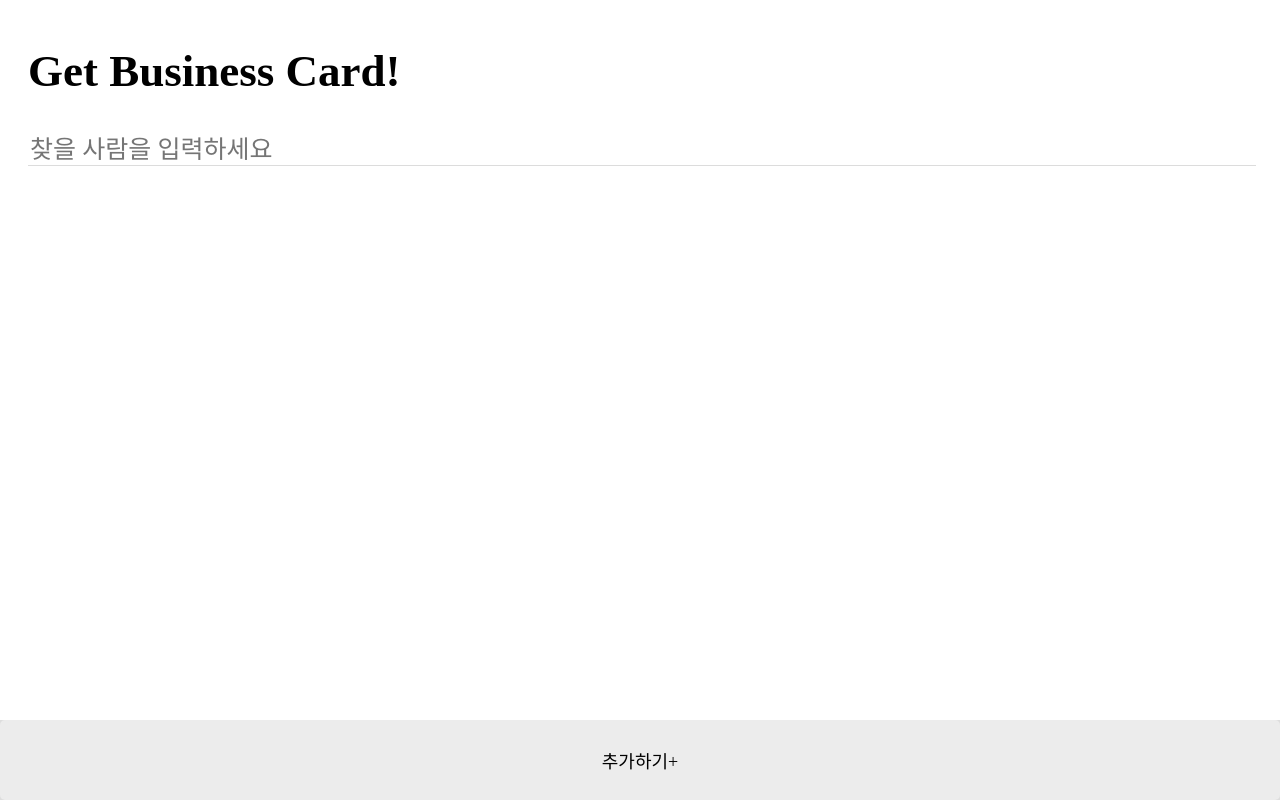
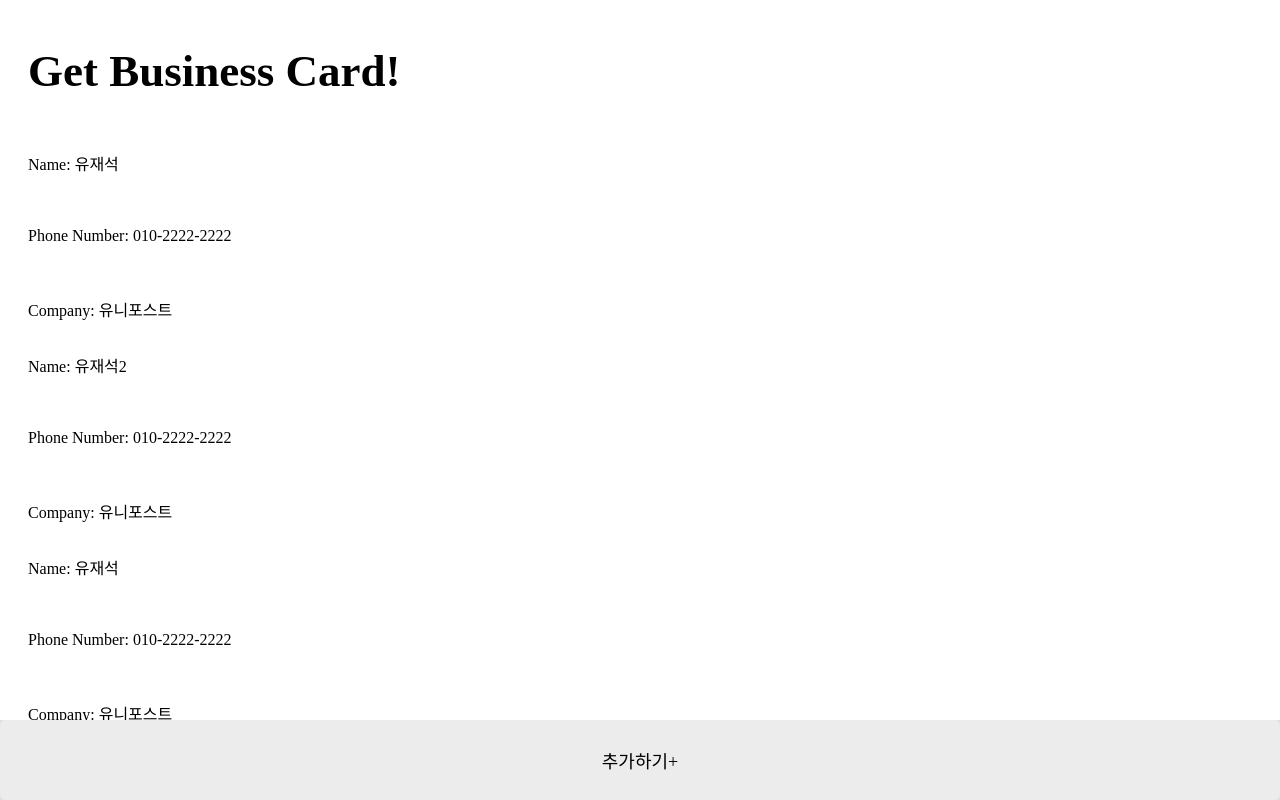
Before and after one commit to yoo94/bcard-pwa, a React (Vite) app: page / in a window 1280 px wide. Built offline with nearby package versions, Linux system fonts and the light colour scheme; a web font is replaced by a local one.

Commit message:
mock data 생성

```diff
--- a/src/App.tsx
+++ b/src/App.tsx
@@ -12,7 +12,7 @@ function App() {
       <Routes>
         <Route path="/" element={<Home />} />
         <Route path="/new" element={<New />} />
-        <Route path="/diary/:id" element={<BusinessCard />} />
+        <Route path="/businesscard/:id" element={<BusinessCard />} />
         <Route path="/edit/:id" element={<Edit />} />
         <Route path="*" element={<NotFound />} />
       </Routes>
--- a/src/component/BCardList.tsx
+++ b/src/component/BCardList.tsx
@@ -1,20 +1,28 @@
 import "./BCardList.css"
-// import { useState } from 'react'
 
-const BCardList =()=>{
+export interface BCardListObj {
+    id: number,
+    name: string,
+    hpNum: string,
+    company: string
+}
 
-    // const [search,setSearch] = useState("");
+interface BCardListProps {
+    data: BCardListObj[];
+}
 
-    return(
-        <div className="BCardList">
-            <input
-            className="SearchBar"
-            placeholder="찾을 사람을 입력하세요"
-            // value={search}
-            onChange={()=>{}}
-            />
+const BCardList: React.FC<BCardListProps> = ({ data }) => {
+    return (
+        <div>
+            {data.map(card => (
+                <div className={"BCardList"} key={card.id}>
+                    <p>Name: {card.name}</p>
+                    <p>Phone Number: {card.hpNum}</p>
+                    <p>Company: {card.company}</p>
+                </div>
+            ))}
         </div>
-    )
+    );
 }
 
 export default BCardList;
--- a/src/pages/Home.tsx
+++ b/src/pages/Home.tsx
@@ -1,13 +1,42 @@
 import Header from "../component/Header"
 import BCardList from "../component/BCardList";
 import Footer from "../component/Footer"
+
+export interface BCardListObj {
+    id: number,
+    name: string,
+    hpNum: string,
+    company: string
+}
+
+
 const Home = () => {
+
+    const mokData: BCardListObj[] = [
+        {
+            id: 0,
+            name: "유재석",
+            hpNum: "010-2222-2222",
+            company: "유니포스트"
+        },
+        {
+            id: 1,
+            name: "유재석2",
+            hpNum: "010-2222-2222",
+            company: "유니포스트"
+        },
+        {
+            id: 2,
+            name: "유재석",
+            hpNum: "010-2222-2222",
+            company: "유니포스트"
+        },
+
+    ]
     return (
         <div>
-            <Header
-                title={"Get  Business Card!"}
-            />
-            <BCardList />
+            <Header title={"Get  Business Card!"} />
+            <BCardList data={mokData} />
             <Footer />
         </div>
     )
```
Also changed, not shown: src/component/BcardItem.tsx (added, +23 -0 lines), src/component/BcardItem.css (added).
